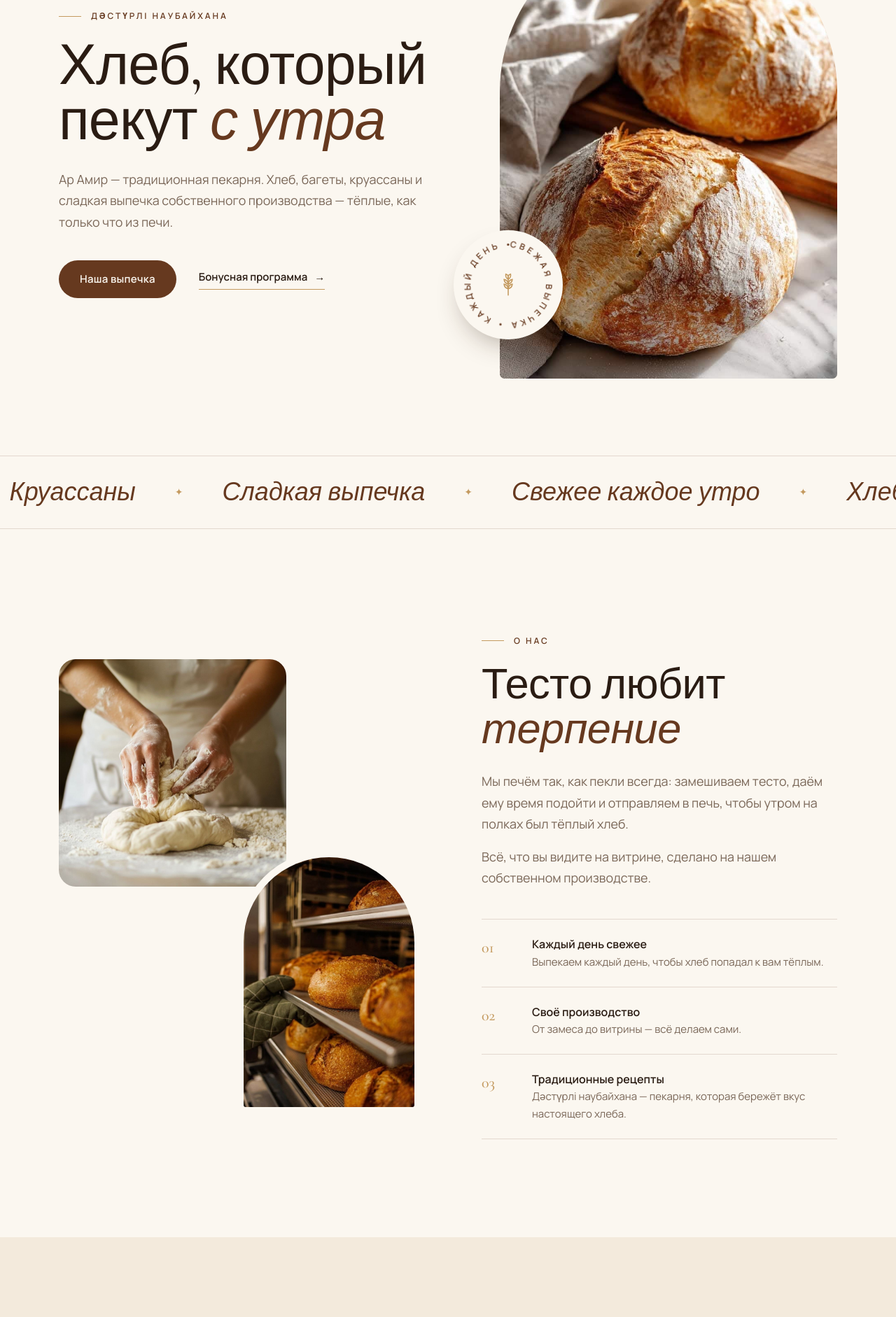
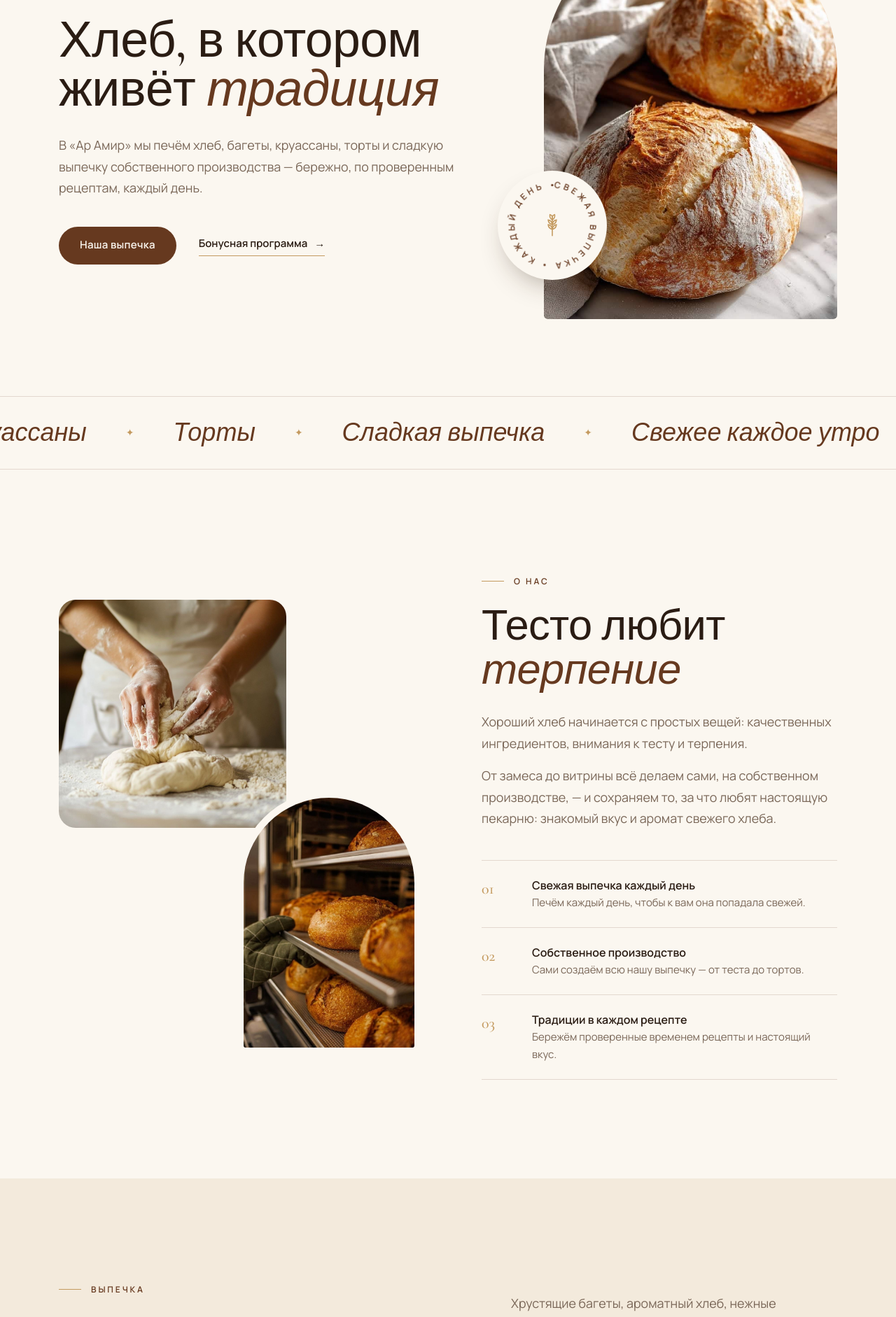
Before and after one commit to Odysseusex/New-OS, a Next.js app in the folder apps/web/: page /ar-amir in a window 1280 px wide. Shown: the part 260-2142 px from the top of the page at 70% size. Built offline with nearby package versions, Linux system fonts and the light colour scheme; no server answers.

Commit message:
Site: cakes, owner's texts, serif tagline
Co-Authored-By: Claude Opus 5.5 <noreply@anthropic.com>
Claude-Session: https://claude.ai/code/session_01HHyFH2cmK4yP2NV9bqJkKn

```diff
--- a/apps/web/src/app/ar-amir/layout.tsx
+++ b/apps/web/src/app/ar-amir/layout.tsx
@@ -19,11 +19,11 @@ const sans = Manrope({
 
 export const metadata: Metadata = {
   title: `${SITE_INFO.brand} — традиционная пекарня`,
-  description: "Ар Амир — традиционная пекарня: хлеб, багеты, круассаны и сладкая выпечка собственного производства. Бонусная программа для постоянных гостей.",
+  description: "Ар Амир — традиционная пекарня: хлеб, багеты, круассаны, торты и сладкая выпечка собственного производства. Бонусная программа для постоянных гостей.",
   icons: { icon: "/site/logo-256.png", apple: "/site/logo-256.png" },
   openGraph: {
     title: `${SITE_INFO.brand} — традиционная пекарня`,
-    description: "Хлеб, багеты, круассаны и сладкая выпечка собственного производства.",
+    description: "Хлеб, багеты, круассаны, торты и сладкая выпечка собственного производства.",
     images: ["/site/hero-loaves.jpg"],
     locale: "ru_KZ",
     type: "website",
--- a/apps/web/src/app/ar-amir/page.tsx
+++ b/apps/web/src/app/ar-amir/page.tsx
@@ -9,6 +9,7 @@ const MARQUEE = [
   "Хлеб",
   "Багеты",
   "Круассаны",
+  "Торты",
   "Сладкая выпечка",
   "Свежее каждое утро",
 ];
@@ -29,7 +30,7 @@ const GALLERY = [
   {
     src: "/site/croissant-cream.jpg",
     alt: "Круассан с кремом",
-    caption: "С начинкой",
+    caption: "Выпечка с начинкой",
     cls: "s-tile--tall",
   },
   {
@@ -41,7 +42,7 @@ const GALLERY = [
   {
     src: "/site/chocolate.jpg",
     alt: "Тесто, какао и шоколад",
-    caption: "Сладкая выпечка",
+    caption: "Торты и десерты",
     cls: "",
   },
 ];
@@ -57,16 +58,16 @@ export default function SitePage() {
         <section className="s-hero">
           <div className="s-wrap s-hero__grid">
             <div className="s-hero__text">
-              <span className="s-eyebrow">{SITE_INFO.tagline}</span>
+              <span className="s-tagline">{SITE_INFO.tagline}</span>
               <h1 className="s-h1">
-                Хлеб, который
+                Хлеб, в&nbsp;котором
                 <br />
-                пекут <em>с утра</em>
+                живёт <em>традиция</em>
               </h1>
               <p className="s-lead">
-                {SITE_INFO.brand} — традиционная пекарня. Хлеб, багеты,
-                круассаны и сладкая выпечка собственного производства — тёплые,
-                как только что из печи.
+                В «{SITE_INFO.brand}» мы печём хлеб, багеты, круассаны, торты и
+                сладкую выпечку собственного производства — бережно, по
+                проверенным рецептам, каждый день.
               </p>
               <div className="s-hero__actions">
                 <a href="#bakery" className="s-btn">
@@ -152,13 +153,13 @@ export default function SitePage() {
               </h2>
               <div className="s-reveal" style={{ ["--d" as string]: "0.12s" }}>
                 <p className="s-lead">
-                  Мы печём так, как пекли всегда: замешиваем тесто, даём ему
-                  время подойти и отправляем в печь, чтобы утром на полках был
-                  тёплый хлеб.
+                  Хороший хлеб начинается с простых вещей: качественных
+                  ингредиентов, внимания к тесту и терпения.
                 </p>
                 <p className="s-lead">
-                  Всё, что вы видите на витрине, сделано на нашем собственном
-                  производстве.
+                  От замеса до витрины всё делаем сами, на собственном
+                  производстве, — и сохраняем то, за что любят настоящую
+                  пекарню: знакомый вкус и аромат свежего хлеба.
                 </p>
               </div>
               <ul
@@ -168,26 +169,23 @@ export default function SitePage() {
                 <li>
                   <b>01</b>
                   <div>
-                    <strong>Каждый день свежее</strong>
-                    <p>
-                      Выпекаем каждый день, чтобы хлеб попадал к вам тёплым.
-                    </p>
+                    <strong>Свежая выпечка каждый день</strong>
+                    <p>Печём каждый день, чтобы к вам она попадала свежей.</p>
                   </div>
                 </li>
                 <li>
                   <b>02</b>
                   <div>
-                    <strong>Своё производство</strong>
-                    <p>От замеса до витрины — всё делаем сами.</p>
+                    <strong>Собственное производство</strong>
+                    <p>Сами создаём всю нашу выпечку — от теста до тортов.</p>
                   </div>
                 </li>
                 <li>
                   <b>03</b>
                   <div>
-                    <strong>Традиционные рецепты</strong>
+                    <strong>Традиции в каждом рецепте</strong>
                     <p>
-                      Дәстүрлі наубайхана — пекарня, которая бережёт вкус
-                      настоящего хлеба.
+                      Бережём проверенные временем рецепты и настоящий вкус.
                     </p>
                   </div>
                 </li>
@@ -207,8 +205,9 @@ export default function SitePage() {
                 </h2>
               </div>
               <p className="s-lead" style={{ maxWidth: "26em" }}>
-                Хрустящие багеты, слоёные круассаны, хлеб к столу и сладкое к
-                чаю — приходите за любимым.
+                Хрустящие багеты, ароматный хлеб, нежные круассаны, торты и
+                выпечка к чаю — для семейного завтрака, праздника или просто
+                хорошего дня.
               </p>
             </div>
             <div className="s-gallery">
@@ -262,8 +261,8 @@ export default function SitePage() {
                 className="s-bonus__lead s-reveal"
                 style={{ ["--d" as string]: "0.12s" }}
               >
-                Каждая покупка приносит баллы, а баллами можно оплатить часть
-                следующей. 1 балл = 1 ₸.
+                Мы рады каждому вашему возвращению: каждая покупка приносит
+                баллы, а баллами можно оплатить часть следующей. 1 балл = 1 ₸.
               </p>
               <div
                 className="s-stats s-reveal"
@@ -348,7 +347,7 @@ function Contacts() {
             className="s-h2 s-reveal"
             style={{ marginTop: 22, ["--d" as string]: "0.06s" }}
           >
-            Ждём вас <em>в гости</em>
+            Будем рады <em>вас видеть</em>
           </h2>
           {locations.length > 0 || direct.length > 0 ? (
             <div className="s-contacts">
@@ -380,6 +379,20 @@ function Contacts() {
           ) : (
             <p className="s-lead s-reveal" style={{ marginTop: 24 }}>
               Адреса наших пекарен скоро появятся здесь.
+            </p>
+          )}
+          {(whatsapp || phone) && (
+            <p className="s-reveal" style={{ marginTop: 36 }}>
+              <a
+                href={
+                  whatsapp
+                    ? `https://wa.me/${whatsapp.replace(/\D/g, "")}`
+                    : `tel:${phone.replace(/[^\d+]/g, "")}`
+                }
+                className="s-btn"
+              >
+                Связаться с нами
+              </a>
             </p>
           )}
           <p className="s-reveal" style={{ marginTop: 40 }}>
--- a/apps/web/src/app/ar-amir/site.css
+++ b/apps/web/src/app/ar-amir/site.css
@@ -64,7 +64,7 @@
   color: var(--s-ink);
 }
 .s-h1 {
-  font-size: clamp(46px, 6.3vw, 92px);
+  font-size: clamp(44px, 5.6vw, 82px);
   line-height: 0.98;
 }
 .s-h2 {
@@ -86,6 +86,24 @@
   line-height: 1.7;
   color: var(--s-muted);
   max-width: 34em;
+}
+
+/* The Kazakh tagline from the logo, set like the proverb: serif italic. */
+.s-tagline {
+  display: inline-flex;
+  align-items: center;
+  gap: 14px;
+  font-family: var(--s-serif);
+  font-style: italic;
+  font-size: clamp(22px, 2vw, 28px);
+  line-height: 1.2;
+  color: var(--s-brown);
+}
+.s-tagline::before {
+  content: "";
+  width: 32px;
+  height: 1px;
+  background: var(--s-wheat);
 }
 
 /* ── buttons ──────────────────────────────────────────────────────────── */
@@ -330,7 +348,7 @@
     padding-bottom: 110px;
   }
   .s-hero__grid {
-    grid-template-columns: 1.08fr 0.92fr;
+    grid-template-columns: 1.2fr 0.8fr;
     gap: 64px;
   }
   .s-hero__media {
@@ -854,3 +872,13 @@
     transform: none;
   }
 }
+
+/* The tagline reads the same everywhere it appears. */
+.s-menu__foot,
+.s-footer__brand span {
+  font-family: var(--s-serif);
+  font-style: italic;
+  text-transform: none;
+  letter-spacing: 0;
+  font-size: 20px;
+}
```
